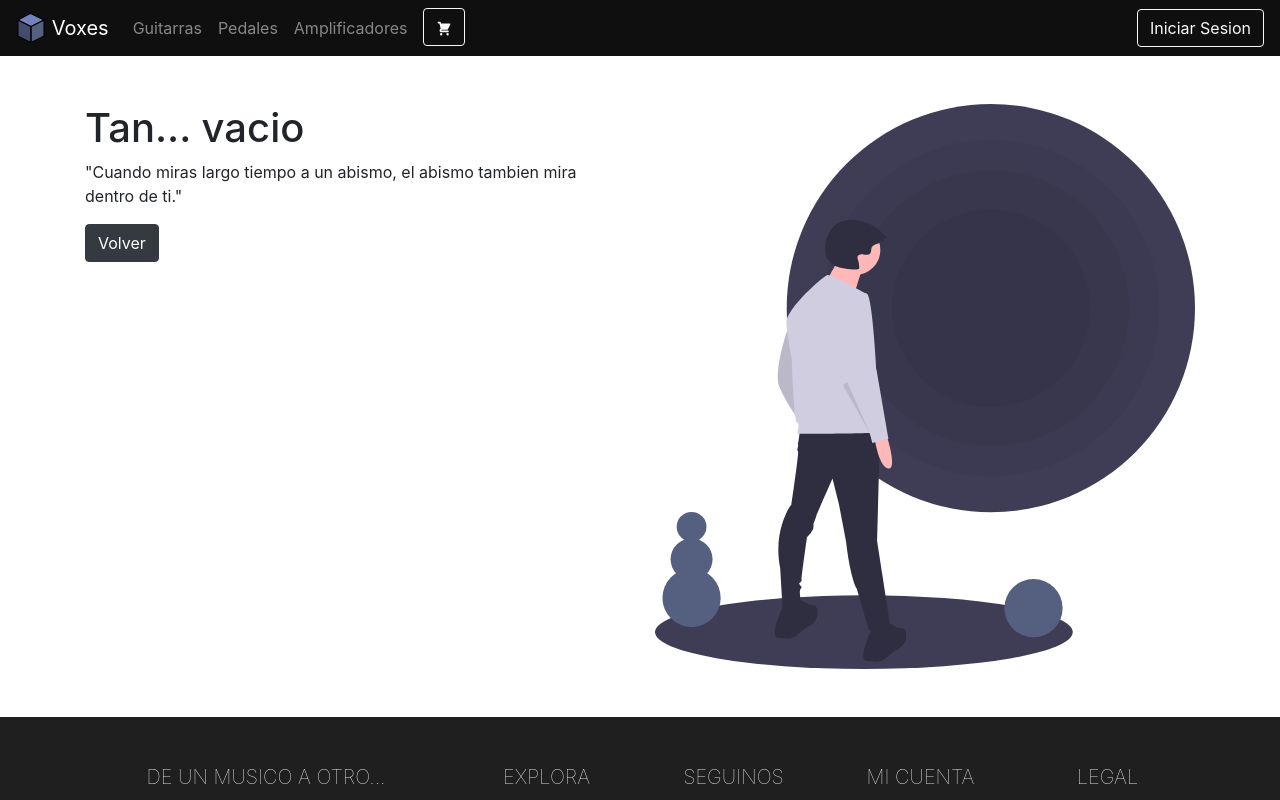
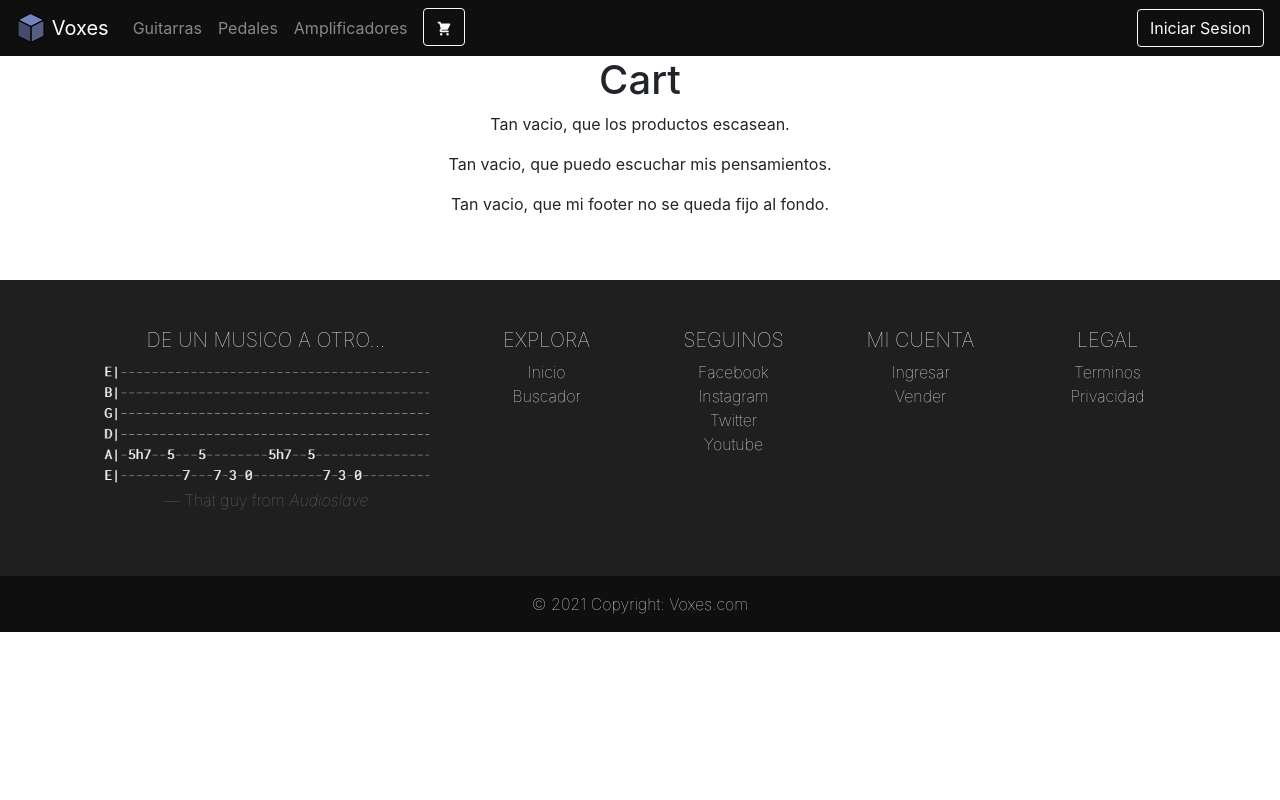
Before and after one commit to GutierrezS-JC/Voxes_React, a React (Create React App) app: page /cart in a window 1280 px wide. Shown: the top 800 px of the page. Built offline with nearby package versions, Linux system fonts and the light colour scheme.

Commit message:
Correccion en componentes, se agrega logica y botones para finalizar compra

```diff
--- a/src/App.js
+++ b/src/App.js
@@ -4,8 +4,11 @@ import { ItemListContainer } from './components/ItemListContainer/ItemListContai
 import { Footer } from './components/Footer/Footer';
 import { ItemDetailContainer } from './components/ItemDetailContainer/ItemDetailContainer';
 import { Banner } from './components/Banner/Banner';
+import { Cart } from './components/Cart/Cart'
+import { NoCoincidence } from './components/NoCoincidence/NoCoincidence';
+
 import { BrowserRouter, Switch, Route } from 'react-router-dom';
-import { NoCoincidence } from './components/NoCoincidence/NoCoincidence';
+
 
 import './App.css';
 
@@ -26,6 +29,9 @@ function App() {
           <Route path="/item/:id">
             <ItemDetailContainer />
           </Route>
+          <Route path='/cart'>
+            <Cart />
+          </Route>
           <Route >
             <NoCoincidence />
           </Route>
--- /dev/null
+++ b/src/components/Cart/Cart.js
@@ -0,0 +1,18 @@
+import React from 'react'
+import { Row, Container, Col } from 'react-bootstrap';
+export const Cart = () => {
+    return (
+        <React.Fragment>
+            <Container >
+                <Row>
+                    <Col className="text-center">
+                        <h1>Cart</h1>
+                        <p> Tan vacio, que los productos escasean.</p>
+                        <p> Tan vacio, que puedo escuchar mis pensamientos.</p>
+                        <p> Tan vacio, que mi footer no se queda fijo al fondo.</p>
+                    </Col>
+                </Row>
+            </Container>
+        </React.Fragment>
+    )
+}
--- a/src/components/ItemCount/ItemCount.js
+++ b/src/components/ItemCount/ItemCount.js
@@ -2,7 +2,7 @@ import React from 'react';
 import { Button, Row } from 'react-bootstrap';
 import './ItemCount.css';
 
-export const ItemCount = ({ sub, add, onAdd, count }) => {
+export const ItemCount = ({ sub, add, onAdd, count, stock }) => {
 
     return (
         <>
@@ -14,7 +14,7 @@ export const ItemCount = ({ sub, add, onAdd, count }) => {
                 </Row>
 
                 <Row className="align-items-center justify-content-center mt-3 mb-3">
-                    <Button variant="outline-primary" disabled={count <= 0} onClick={onAdd}> Agregar al carrito </Button>
+                    <Button variant="outline-primary" disabled={count <= 0 || count > stock} onClick={onAdd}> Agregar al carrito </Button>
                 </Row>
             </div>
         </>
--- a/src/components/ItemDetail/ItemDetail.js
+++ b/src/components/ItemDetail/ItemDetail.js
@@ -1,8 +1,20 @@
-import React from 'react';
-import { Row, Col, Badge } from 'react-bootstrap';
+import React, { useState } from 'react';
+import { Row, Col, Badge, Button } from 'react-bootstrap';
+import { Link } from 'react-router-dom'
 import { CountContainer } from '../../containers/CountContainer';
 
 export const ItemDetail = ({ item }) => {
+
+    const [quantity, setQuantity] = useState(0);
+
+    const onAdd = (addedQuantity) => {
+        setQuantity(addedQuantity);
+    }
+
+    const resetCount = () => {
+        setQuantity(0);
+    }
+
     return (
         <Row className="itemDetail">
             <Col className="col-lg-6 col-md-12 col-sm-12 col-12">
@@ -19,7 +31,21 @@ export const ItemDetail = ({ item }) => {
                     <h5>Description</h5>
                     <p>{item.description}</p>
                 </div>
-                <CountContainer initial={1} stock={10} />
+                {quantity === 0 ? <CountContainer initial={1} stock={10} onAdd={onAdd} />
+                    :
+                    <React.Fragment>
+                        <Row className="align-items-center justify-content-center mt-3 mb-3">
+                            <Button variant='dark' as={Link} to={`/cart`}>
+                                Terminar mi compra
+                        </Button>
+                        </Row>
+                        <Row className="align-items-center justify-content-center mb-3">
+                            <Button variant='outline-dark mb-4' onClick={resetCount}>
+                                Flashe y quiero modificar mi compra
+                        </Button>
+                        </Row>
+                    </React.Fragment>
+                }
             </Col>
         </Row >
     )
--- a/src/containers/CountContainer.js
+++ b/src/containers/CountContainer.js
@@ -1,7 +1,7 @@
 import React, { useState } from 'react'
 import { ItemCount } from '../components/ItemCount/ItemCount';
 
-export const CountContainer = ({ initial, stock }) => {
+export const CountContainer = ({ initial, stock, onAdd }) => {
     const [count, setCount] = useState(initial);
 
     const add = () => {
@@ -13,12 +13,10 @@ export const CountContainer = ({ initial, stock }) => {
         count > 0 && setCount(count - 1);
     }
 
-    const onAdd = () => {
-
-        count <= stock ? alert(`Agregaste ${count} al carrito`) : alert(`La cantidad ingresada es mayor a nuestro stock disponible`);
-    };
-
+    const addToCart = () => {
+        count >= 1 && count <= stock ? onAdd(count) : alert(`La cantidad ingresada es mayor a nuestro stock disponible`);
+    }
     return (
-        <ItemCount sub={sub} add={add} onAdd={onAdd} count={count} />
+        <ItemCount sub={sub} add={add} onAdd={addToCart} count={count} stock={stock} />
     )
 }
```
Also changed, not shown: 1 other file (tests, documents, lock files or other folders).
